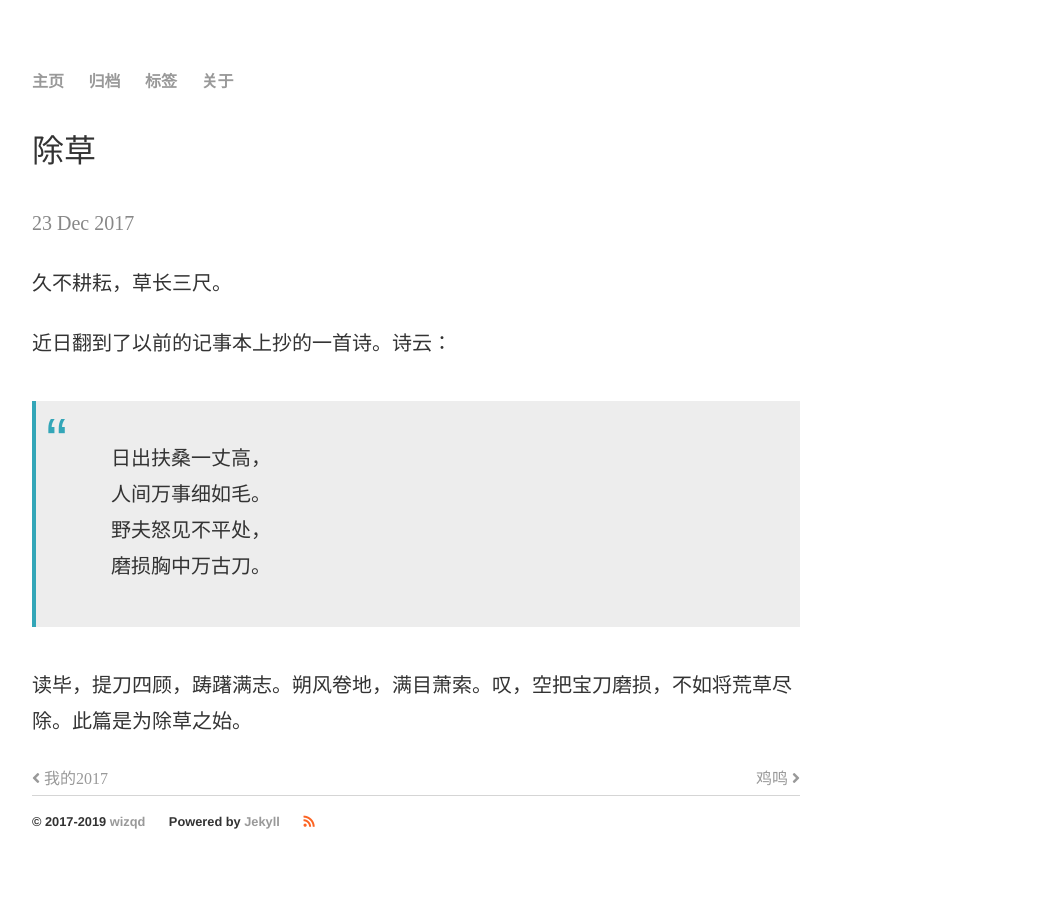
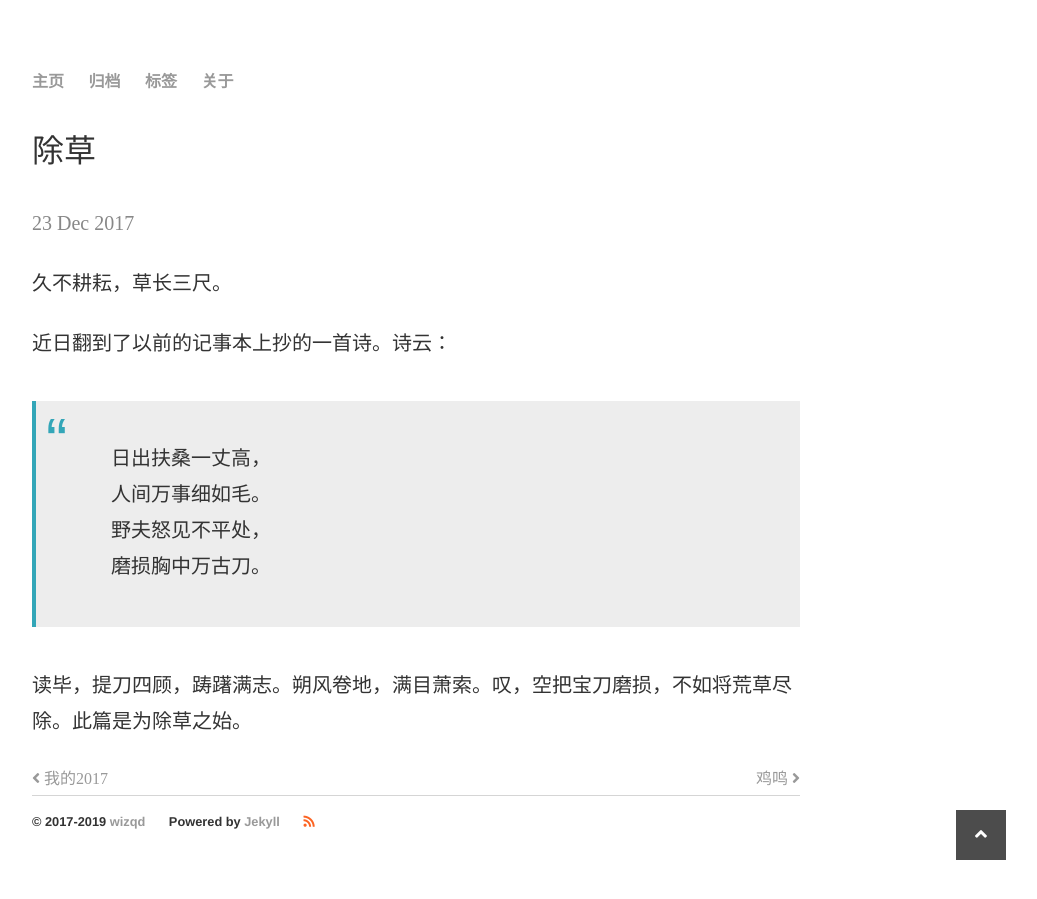
Before and after one commit to chqid/chqid.blog.io, a Jekyll site: the page built from _posts/2017-12-23-chucao.md, in a window 1280 px wide. Shown: the whole page, without its empty margins (224-1261 px from the left). Built offline with Jekyll 4.4.1, drawn with Linux system fonts in a browser that asks for light colours; nearby versions of some CDN libraries.

Commit message:
fix return to top

```diff
--- a/_includes/post-navigation.html
+++ b/_includes/post-navigation.html
@@ -21,5 +21,3 @@
 	{% endif %}
 	</div>
 </div>
-
-<a href="#top" id="return-to-top"><i class="fas fa-angle-up"></i></a>
--- /dev/null
+++ b/_includes/return-to-top.html
@@ -0,0 +1 @@
+<a href="#top" id="return-to-top"><i class="fas fa-angle-up"></i></a>
--- a/_layouts/post.html
+++ b/_layouts/post.html
@@ -9,4 +9,5 @@ layout: default
     {{ content }}
   </div>
   {% include post-navigation.html %}
+  {% include return-to-top.html %}
 </div>
--- a/assets/css/main.css
+++ b/assets/css/main.css
@@ -172,42 +172,15 @@ blockquote::after {
 /*--------return-to-top-----------*/
 #return-to-top {
     position: fixed;
-    bottom: 20px;
-    right: 20px;
-    background: rgb(0, 0, 0);
+    bottom: 40px;
+    right: 50px;
     background: rgba(0, 0, 0, 0.7);
     width: 50px;
     height: 50px;
-    display: block;
+
     text-decoration: none;
-    -webkit-border-radius: 35px;
-    -moz-border-radius: 35px;
-    border-radius: 35px;
-    display: none;
-    -webkit-transition: all 0.3s linear;
-    -moz-transition: all 0.3s ease;
-    -ms-transition: all 0.3s ease;
-    -o-transition: all 0.3s ease;
-    transition: all 0.3s ease;
+    text-align: center;
+    line-height: 50px;
+    color: white;
+    font-size: 19px;
 }
-
-#return-to-top i {
-    color: #fff;
-    margin: 0;
-    position: relative;
-    left: 16px;
-    top: 13px;
-    font-size: 19px;
-    -webkit-transition: all 0.3s ease;
-    -moz-transition: all 0.3s ease;
-    -ms-transition: all 0.3s ease;
-    -o-transition: all 0.3s ease;
-    transition: all 0.3s ease;
-}
-#return-to-top:hover {
-    background: rgba(0, 0, 0, 0.9);
-}
-#return-to-top:hover i {
-    color: #fff;
-    top: 5px;
-}
```
